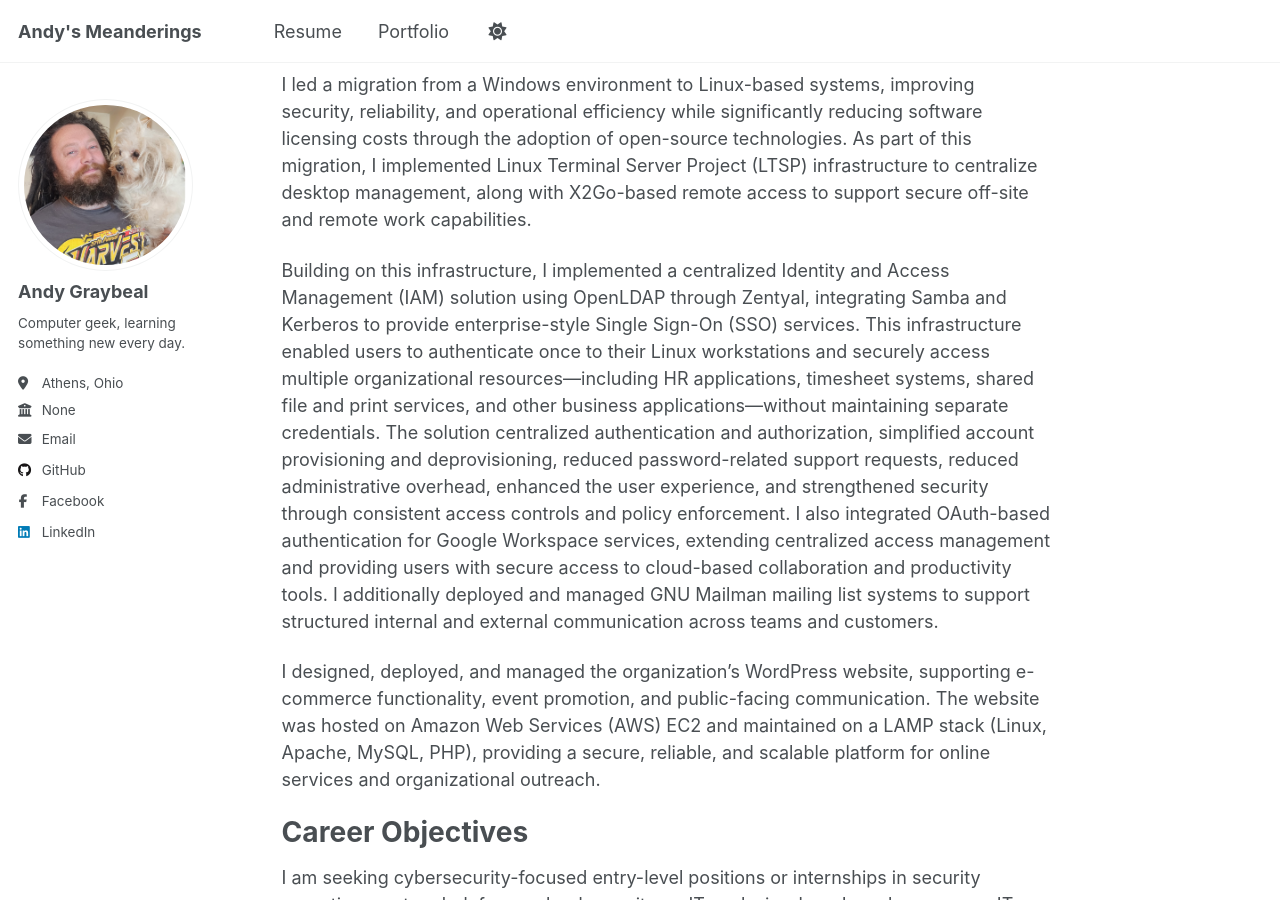
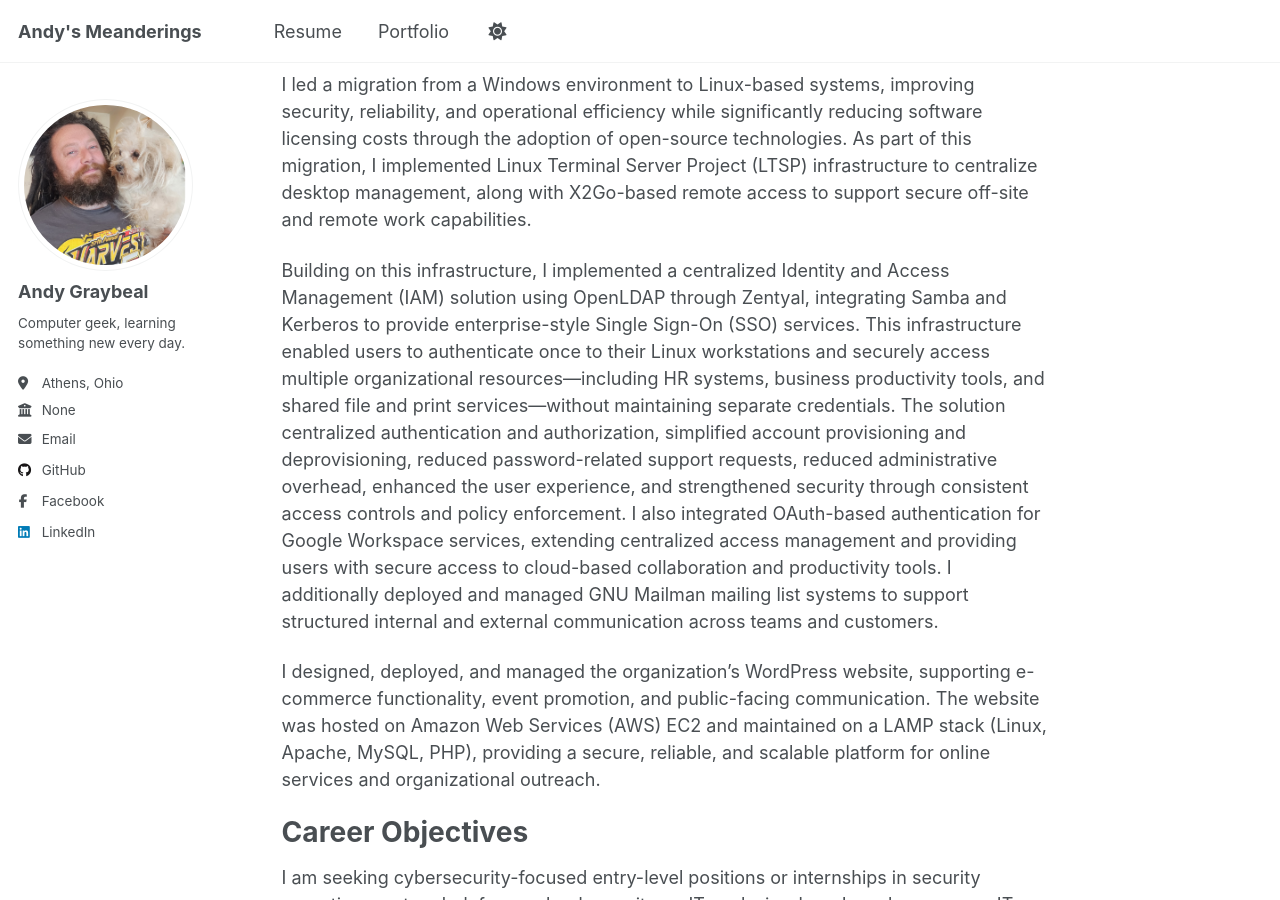
Before and after one commit to andy-graybeal/andy-graybeal.github.io, a Jekyll site: the page built from _pages/about.md, in a window 1280 px wide and 900 px high, scrolled down 943 px. Built offline with Jekyll 4.4.1, drawn with Linux system fonts in a browser that asks for light colours; a script that is not in the unit is left out.

Commit message:
Update about.md

```diff
--- a/_pages/about.md
+++ b/_pages/about.md
@@ -67,7 +67,7 @@ I implemented network and device monitoring using SNMP and Nagios, enabling proa
 
 I led a migration from a Windows environment to Linux-based systems, improving security, reliability, and operational efficiency while significantly reducing software licensing costs through the adoption of open-source technologies. As part of this migration, I implemented Linux Terminal Server Project (LTSP) infrastructure to centralize desktop management, along with X2Go-based remote access to support secure off-site and remote work capabilities.
 
-Building on this infrastructure, I implemented a centralized Identity and Access Management (IAM) solution using OpenLDAP through Zentyal, integrating Samba and Kerberos to provide enterprise-style Single Sign-On (SSO) services. This infrastructure enabled users to authenticate once to their Linux workstations and securely access multiple organizational resources—including HR applications, timesheet systems, shared file and print services, and other business applications—without maintaining separate credentials. The solution centralized authentication and authorization, simplified account provisioning and deprovisioning, reduced password-related support requests, reduced administrative overhead, enhanced the user experience, and strengthened security through consistent access controls and policy enforcement. I also integrated OAuth-based authentication for Google Workspace services, extending centralized access management and providing users with secure access to cloud-based collaboration and productivity tools. I additionally deployed and managed GNU Mailman mailing list systems to support structured internal and external communication across teams and customers.
+Building on this infrastructure, I implemented a centralized Identity and Access Management (IAM) solution using OpenLDAP through Zentyal, integrating Samba and Kerberos to provide enterprise-style Single Sign-On (SSO) services. This infrastructure enabled users to authenticate once to their Linux workstations and securely access multiple organizational resources—including HR systems, business productivity tools, and shared file and print services—without maintaining separate credentials. The solution centralized authentication and authorization, simplified account provisioning and deprovisioning, reduced password-related support requests, reduced administrative overhead, enhanced the user experience, and strengthened security through consistent access controls and policy enforcement. I also integrated OAuth-based authentication for Google Workspace services, extending centralized access management and providing users with secure access to cloud-based collaboration and productivity tools. I additionally deployed and managed GNU Mailman mailing list systems to support structured internal and external communication across teams and customers.
 
 I designed, deployed, and managed the organization’s WordPress website, supporting e-commerce functionality, event promotion, and public-facing communication. The website was hosted on Amazon Web Services (AWS) EC2 and maintained on a LAMP stack (Linux, Apache, MySQL, PHP), providing a secure, reliable, and scalable platform for online services and organizational outreach.
 
```
